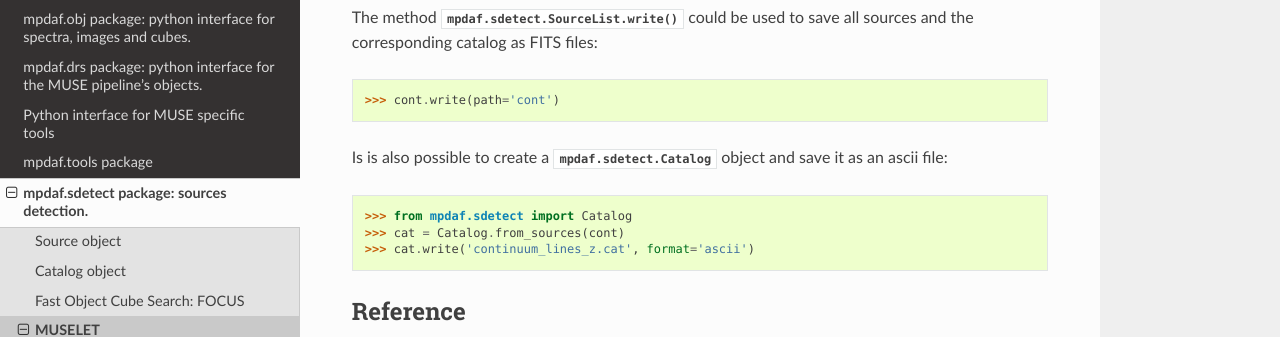
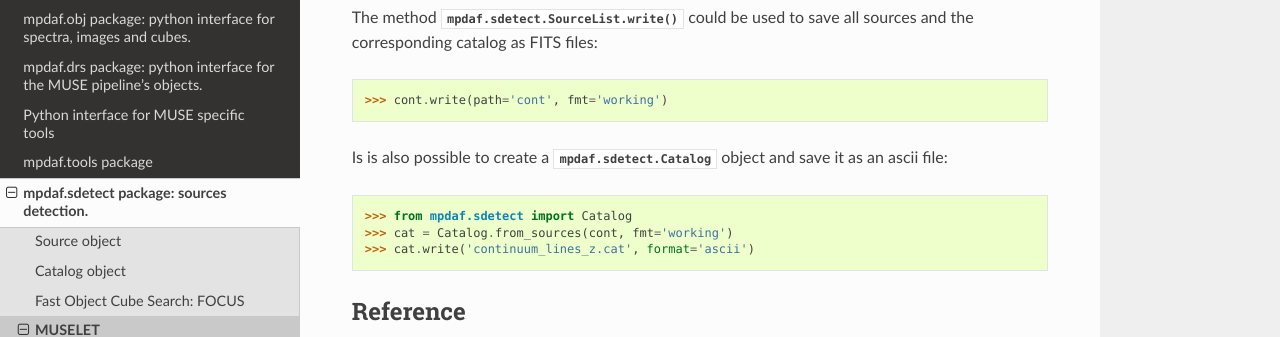
Before and after one commit to musevlt/mpdaf, a Sphinx documentation site: the page built from doc/CoreLib/source/user_manual_muselet.rst, in a window 1280 px wide and 900 px high, scrolled down 1655 px. Shown: the part 260-597 px from the top of the window. Built offline with Sphinx 7.4.7 and the Read the Docs theme 2.0.0, drawn with Linux system fonts in a browser that asks for light colours.

Commit message:
update muselet documentation

```diff
--- a/doc/CoreLib/source/user_manual_muselet.rst
+++ b/doc/CoreLib/source/user_manual_muselet.rst
@@ -80,13 +80,13 @@ each side of the narrow-band images::
 The method :func:`mpdaf.sdetect.SourceList.write` could be used to  save all
 sources and the corresponding catalog  as FITS files::
 
-  >>> cont.write(path='cont')
+  >>> cont.write(path='cont', fmt='working')
 
 Is is also possible to create a :class:`mpdaf.sdetect.Catalog` object and save
 it as an ascii file::
 
   >>> from mpdaf.sdetect import Catalog
-  >>> cat = Catalog.from_sources(cont)
+  >>> cat = Catalog.from_sources(cont, fmt='working')
   >>> cat.write('continuum_lines_z.cat', format='ascii')
 
 
```
Also changed, not shown: 1 other file.
